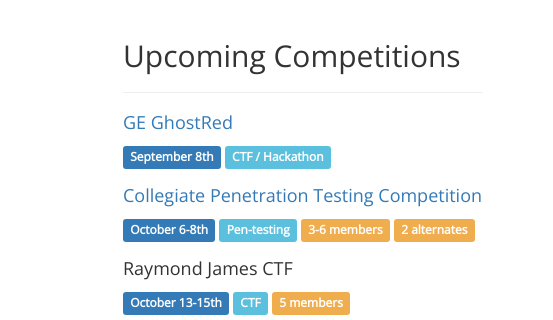
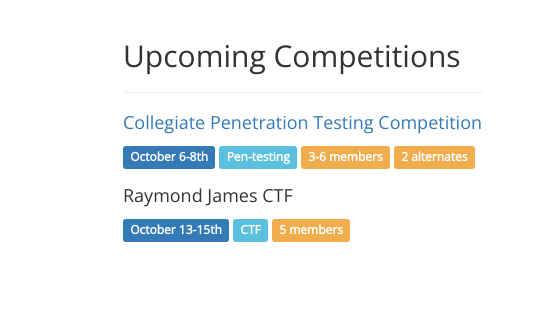
Before and after one commit to CyberLions/CyberLions.github.io, a plain HTML site: page events/index.html in a window 1280 px wide. Shown: the part 485-805 px from the top of the page, 727-1280 px from the left. Drawn offline with nearby package versions, Linux system fonts and the light colour scheme.

Commit message:
Remove GhostRed, fix CPTC url

```diff
--- a/events/index.html
+++ b/events/index.html
@@ -38,12 +38,7 @@
       <div class="col-md-4">
         <h2>Upcoming Competitions</h2>
         <hr>
-        <h4><a href="https://tinyurl.com/GEcapturetheflag2017" target="_blank">GE GhostRed</a></h4>
-        <p class="competition-tags">
-          <span class="label label-primary">September 8th</span>
-          <span class="label label-info">CTF / Hackathon</span>
-        </p>
-        <h4><a href="http://cptc.csec.rit.edu/compete.php" target="_blank">Collegiate Penetration Testing Competition</a></h4>
+        <h4><a href="http://nationalcptc.org/compete" target="_blank">Collegiate Penetration Testing Competition</a></h4>
         <p class="competition-tags">
           <span class="label label-primary">October 6-8th</span>
           <span class="label label-info">Pen-testing</span>
```
